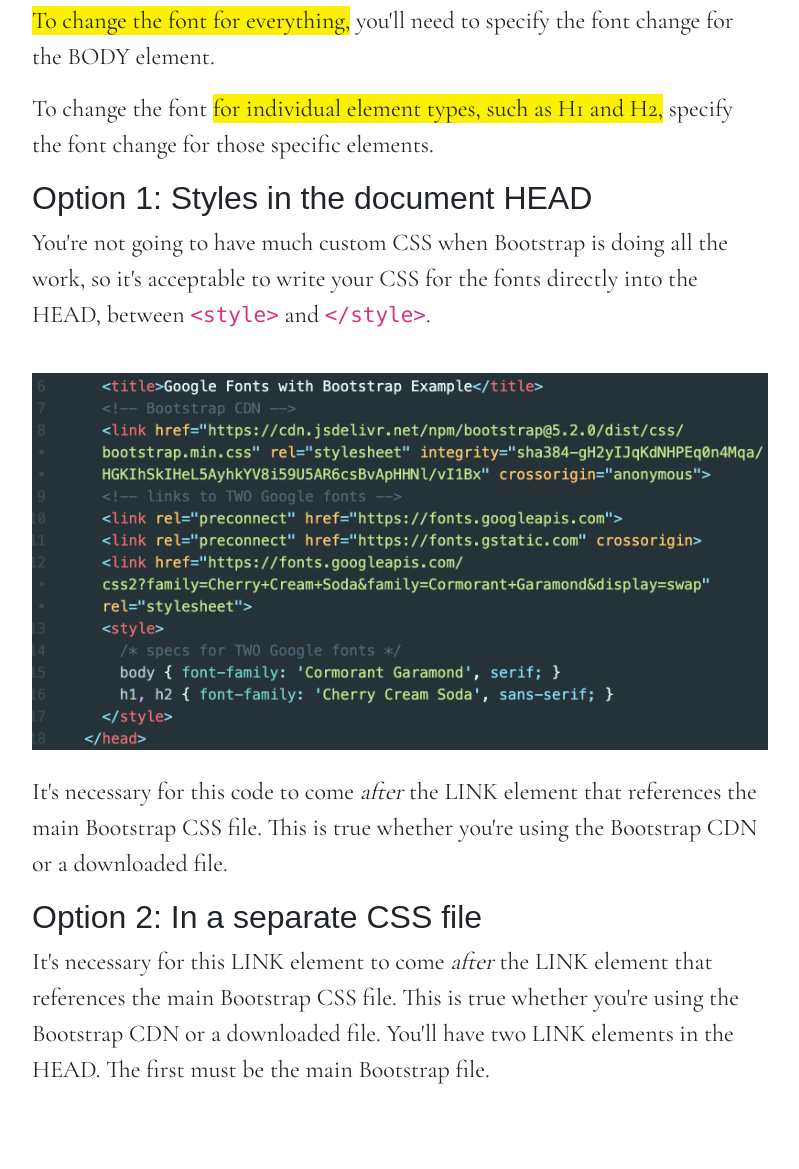
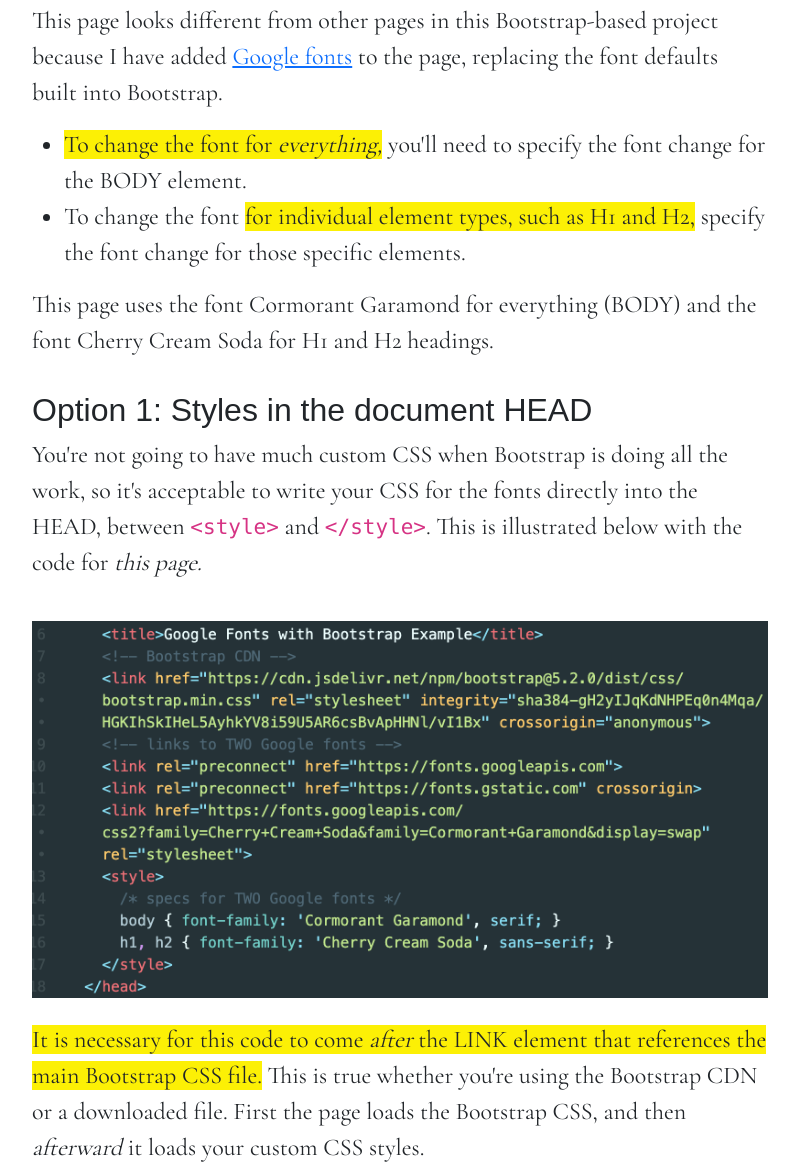
Before and after one commit to macloo/bootstrap5-beginners, a plain HTML site: page goog_fonts.html in a window 1280 px wide. Shown: the part 153-1322 px from the top of the page, without its empty margins (240-1039 px from the left). Drawn offline with nearby package versions, Linux system fonts and the light colour scheme; a web font is replaced by a local one.

Commit message:
final edits Google fonts

```diff
--- /dev/null
+++ b/css/main.css
@@ -0,0 +1,13 @@
+/* specs for TWO Google fonts */
+body {
+  font-family: 'Cormorant Garamond', serif;
+}
+h1, h2 {
+  font-family: 'Cherry Cream Soda', sans-serif;
+}
+
+/* one custom style */
+.highlighter { background: #fcf005; }
+
+
+/* note that all Google fonts used must ALSO be linked in the HTML head */
--- a/goog_fonts.html
+++ b/goog_fonts.html
@@ -28,23 +28,34 @@
 
       <h1>Google Fonts with Bootstrap</h1>
 
-      <p class="fs-4"><span class="highlighter">To change the font for everything,</span> you'll need to specify the font change for the BODY element.</p>
+      <!-- class="fs-4" is used to make the font-size LARGER -->
 
-      <p class="fs-4">To change the font <span class="highlighter">for individual element types, such as H1 and H2,</span> specify the font change for those specific elements.</p>
+      <p class="fs-4">This page looks different from other pages in this Bootstrap-based project because I have added <a href="https://fonts.google.com/">Google fonts</a> to the page, replacing the font defaults built into Bootstrap.</p>
 
-      <h2>Option 1: Styles in the document HEAD</h2>
+      <ul>
+      <li class="fs-4"><span class="highlighter">To change the font for <em>everything,</em></span> you'll need to specify the font change for the BODY element.</li>
+      <li class="fs-4">To change the font <span class="highlighter">for individual element types, such as H1 and H2,</span> specify the font change for those specific elements.</li>
+      </ul>
 
-      <p class="fs-4">You're not going to have much custom CSS when Bootstrap is doing all the work, so it's acceptable to write your CSS for the fonts directly into the HEAD, between <code>&lt;style&gt;</code> and <code>&lt;/style&gt;</code>.</p>
+      <p class="fs-4">This page uses the font Cormorant Garamond for everything (BODY) and the font Cherry Cream Soda for H1 and H2 headings.</p>
+
+      <h2 class="pt-3">Option 1: Styles in the document HEAD</h2>
+
+      <p class="fs-4">You're not going to have much custom CSS when Bootstrap is doing all the work, so it's acceptable to write your CSS for the fonts directly into the HEAD, between <code>&lt;style&gt;</code> and <code>&lt;/style&gt;</code>. This is illustrated below with the code for <em>this page.</em></p>
 
       <img class="img-fluid my-4" src="images/goog_fonts_code.png" alt="code for adding Google fonts with Bootstrap CSS">
 
-      <p class="fs-4">It's necessary for this code to come <em>after</em> the LINK element that references the main Bootstrap CSS file. This is true whether you're using the Bootstrap CDN or a downloaded file.</p>
+      <p class="fs-4"><span class="highlighter">It is necessary for this code to come <em>after</em> the LINK element that references the main Bootstrap CSS file.</span> This is true whether you're using the Bootstrap CDN or a downloaded file. First the page loads the Bootstrap CSS, and then <em>afterward</em> it loads your custom CSS styles.</p>
 
-      <h2>Option 2: In a separate CSS file</h2>
+      <h2 class="pt-3">Option 2: Styles in a separate CSS file</h2>
 
+      <p class="fs-4">If you're making a multi-page project, it's best to create a separate stylesheet for your custom styles &mdash; because if you decide to change something, you change it just in that one file, and it will affect all the pages. This is illustrated below, where the CSS file is named <em>main.css,</em> and it is inside a folder named <em>css.</em></p>
 
+      <img class="img-fluid my-4" src="images/goog_fonts_code2.png" alt="code for adding Google fonts with Bootstrap CSS">
 
-      <p class="fs-4">It's necessary for this LINK element to come <em>after</em> the LINK element that references the main Bootstrap CSS file. This is true whether you're using the Bootstrap CDN or a downloaded file. You'll have two LINK elements in the HEAD. The first must be the main Bootstrap file.</p>
+      <p class="fs-4">It's necessary for your custom CSS file's LINK element to come <em>after</em> the LINK element that references the main Bootstrap CSS file. This is true whether you're using the Bootstrap CDN or a downloaded file. You'll have two LINK elements in the HEAD. <span class="highlighter">The <em>first LINK element</em> must reference the main Bootstrap file.</span></p>
+
+      <p class="fs-4 pb-4">Note that the <span class="fw-bolder">three Google font LINK elements</span> must <em>precede</em> your custom CSS file's LINK element.</p>
 
 
         </div><!-- column -->
```
Also changed, not shown: images/goog_fonts_code2.png (added).
